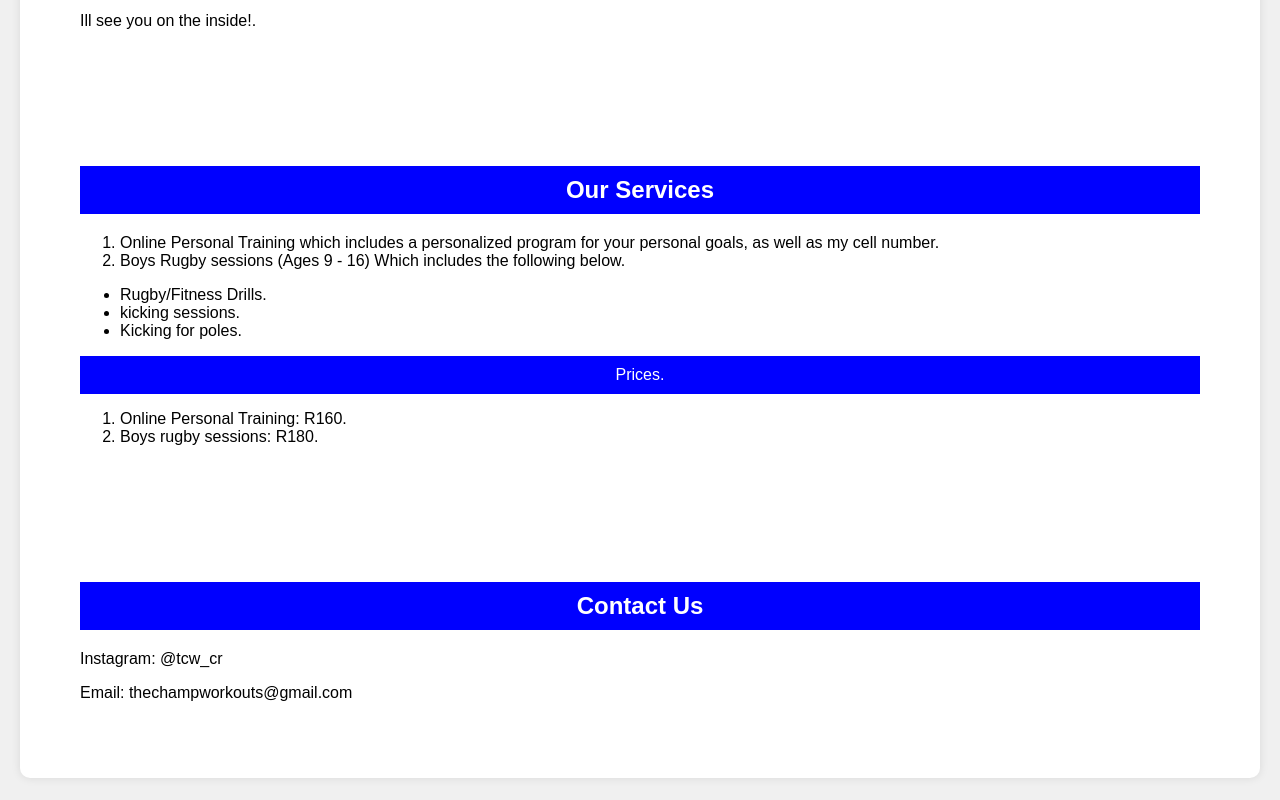
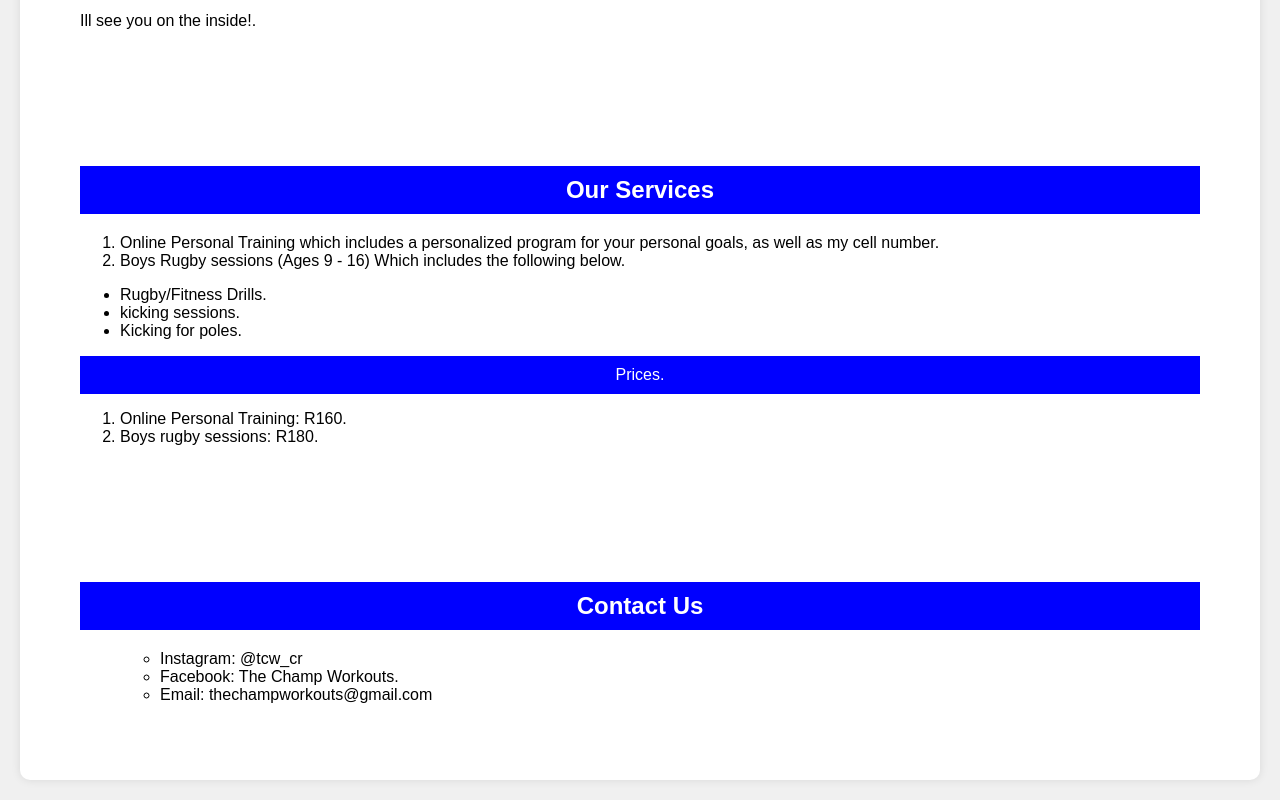
Before and after one commit to CaileRademeyer/TheChampWorkouts-website, a plain HTML site: page index.html in a window 1280 px wide. Shown: the part 2426-3226 px from the top of the page. Drawn offline with Linux system fonts and the light colour scheme.

Commit message:
Add files via upload

```diff
--- a/index.html
+++ b/index.html
@@ -200,10 +200,14 @@
         <section id="contact" class="section">
             <div class="content">
                 <h2 class="section-header">Contact Us</h2>
-                <p> Instagram: @tcw_cr </p>
-                    <p>Email: thechampworkouts@gmail.com
-                </p>
-            </div>
+                <ol>
+                    <ul><li> Instagram: @tcw_cr </li>
+                <li> Facebook: The Champ Workouts.</li>
+                <li> Email: thechampworkouts@gmail.com</li>
+                </ul>
+
+            </div></ol>
+
         </section>
     </div>
     <footer>
```
